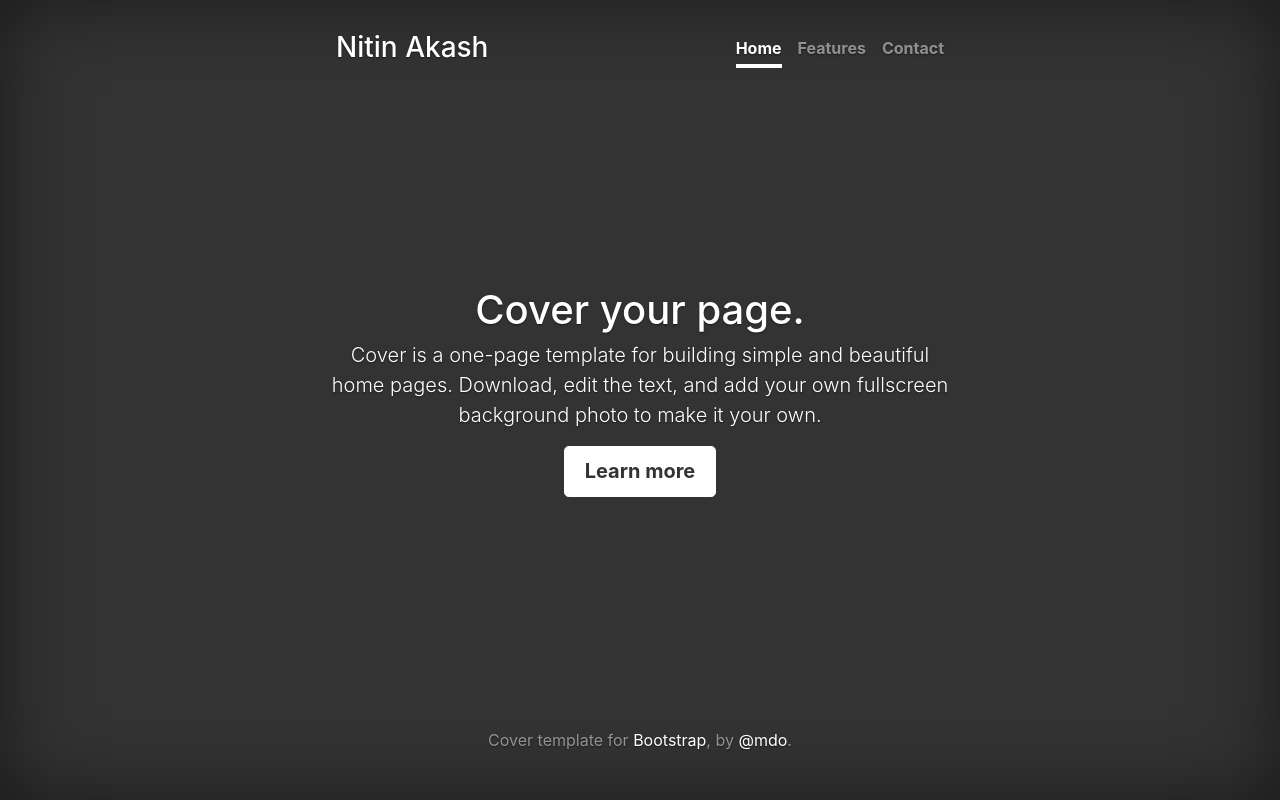
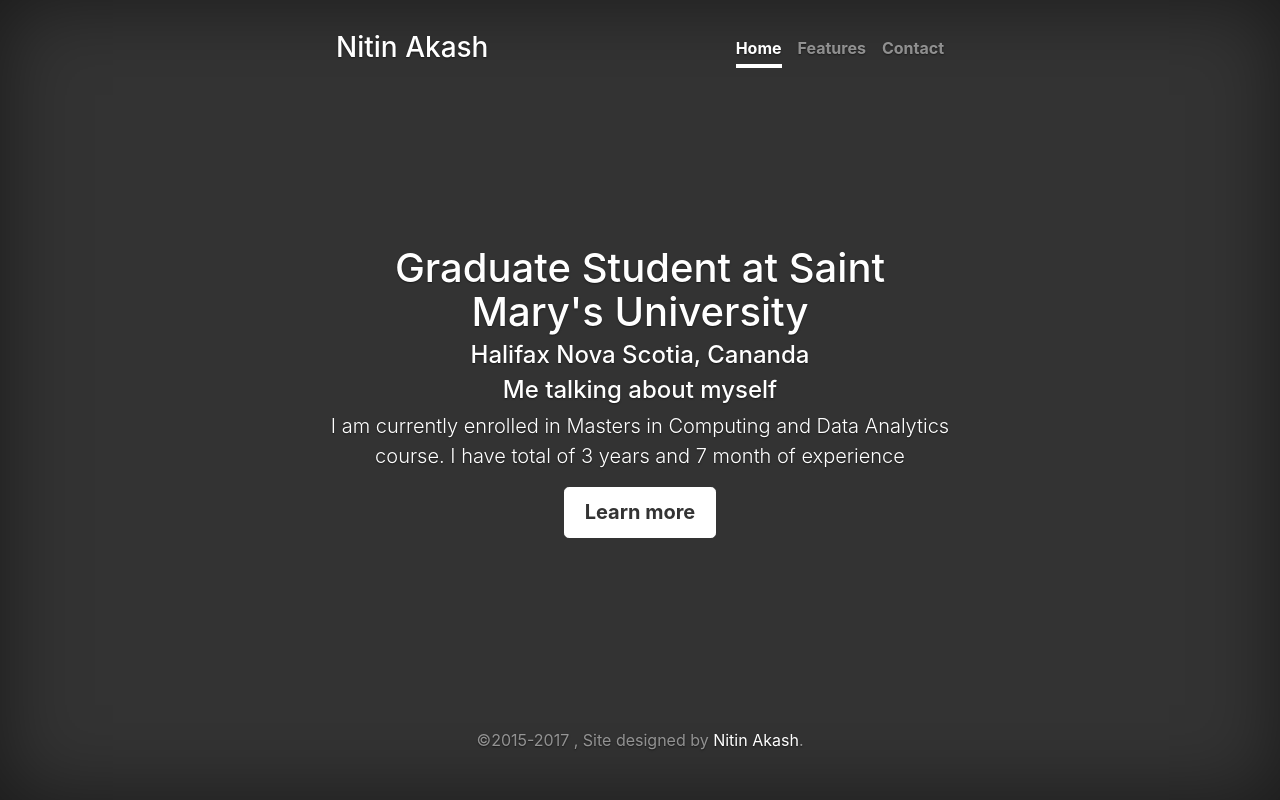
Before and after one commit to nitinakash2017/MyPersonalWebsite, a PHP site: page / in a window 1280 px wide. Run offline with PHP 8.4, Linux system fonts and the light colour scheme; some libraries are stand-ins or nearby versions.

Commit message:
Modified footer and body

```diff
--- a/css/cover.css
+++ b/css/cover.css
@@ -108,7 +108,7 @@ body {
  */
 
 .cover {
-  padding: 0 1.5rem;
+  padding: 0 1.25rem;
 }
 .cover .btn-lg {
   padding: .75rem 1.25rem;
--- a/footer.php
+++ b/footer.php
@@ -1,6 +1,6 @@
 <div class="mastfoot">
     <div class="inner">
-        <p>Cover template for <a href="https://getbootstrap.com">Bootstrap</a>, by <a href="https://twitter.com/mdo">@mdo</a>.</p>
+        <p>&copy;2015<script>new Date().getFullYear()>2016&&document.write("-"+new Date().getFullYear());</script> , Site designed by <a href="https://nitinakash.com">Nitin Akash</a>.</p>
     </div>
 </div>
 
--- a/index.php
+++ b/index.php
@@ -1,10 +1,11 @@
 <?php include 'header.php';
 ?>
 
-
             <div class="inner cover">
-                <h1 class="cover-heading">Cover your page.</h1>
-                <p class="lead">Cover is a one-page template for building simple and beautiful home pages. Download, edit the text, and add your own fullscreen background photo to make it your own.</p>
+                <h1 class="cover-heading">Graduate Student at Saint Mary's University</h1>
+                <h4>Halifax Nova Scotia, Cananda</h4>
+                <h4>Me talking about myself</h4>
+                <p class="lead">I am currently enrolled in Masters in Computing and Data Analytics course.  I have total of 3 years and 7 month of experience</p>
                 <p class="lead">
                     <a href="#" class="btn btn-lg btn-secondary">Learn more</a>
                 </p>
```
